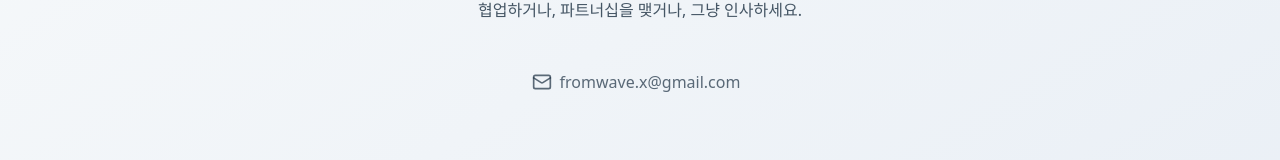
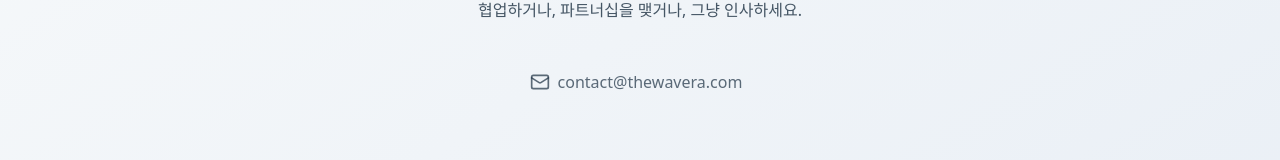
Before and after one commit to Hongbi-Kim/wave-X-web, a React (Vite) app: page /contact in a window 1280 px wide. Shown: the part 374-534 px from the top of the page. Built offline with nearby package versions, Linux system fonts and the light colour scheme.

Commit message:
contact email

```diff
--- a/src/components/ContactSection.tsx
+++ b/src/components/ContactSection.tsx
@@ -112,19 +112,19 @@ export function ContactSection() {
         >
           <Mail className="w-5 h-5" />
           <a
-            href="mailto:fromwave.x@gmail.com"
+            href="mailto:contact@thewavera.com"
             className="hover:text-[#8DA2D7] transition-colors"
           >
-            fromwave.x@gmail.com
+            contact@thewavera.com
           </a>
           <br></br>
           {/* <instagram className="w-5 h-5" /> */}
           {/* <svg xmlns="http://www.w3.org/2000/svg" width="24" height="24" viewBox="0 0 24 24" fill="none" stroke="currentColor" stroke-width="2" stroke-linecap="round" stroke-linejoin="round" class="lucide lucide-instagram-icon lucide-instagram"><rect width="20" height="20" x="2" y="2" rx="5" ry="5"/><path d="M16 11.37A4 4 0 1 1 12.63 8 4 4 0 0 1 16 11.37z"/><line x1="17.5" x2="17.51" y1="6.5" y2="6.5"/></svg> */}
           {/* <a
-            href="mailto:fromwave.x@gmail.com"
+            href="mailto:contact@thewavera.com"
             className="hover:text-[#8DA2D7] transition-colors"
           >
-            fromwave.x@gmail.com
+            contact@thewavera.com
           </a> */}
           {/* <a
               href="https://www.instagram.com/thewave.x_?igsh=ejNia3IwanVxaHpw&utm_source=qr"
```
